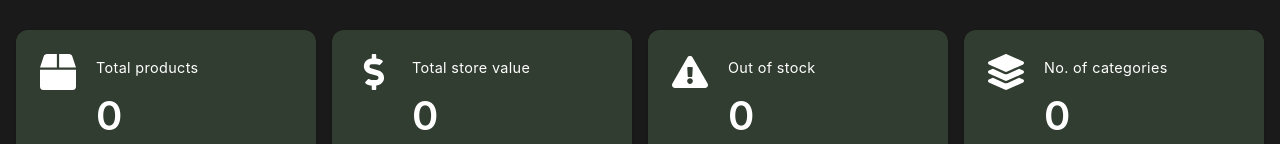
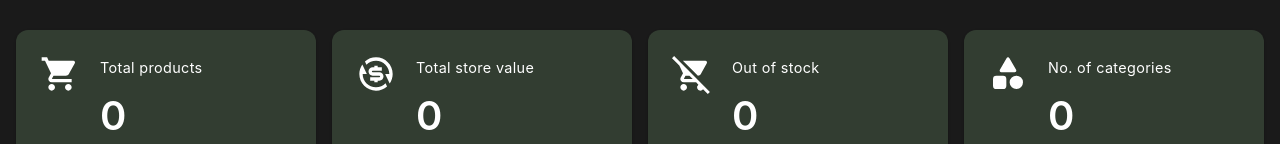
Before and after one commit to SiddharthPandey27/inventory-app, a React (Create React App) app: page / in a window 1280 px wide. Shown: the part 148-292 px from the top of the page. Built offline with nearby package versions, Linux system fonts and the light colour scheme; no server answers.

Commit message:
icons changed

```diff
--- a/src/components/Widgets.tsx
+++ b/src/components/Widgets.tsx
@@ -2,7 +2,10 @@ import React from 'react';
 import { useSelector } from 'react-redux';
 import { RootState } from '../redux/store';
 import { Card, CardContent, Typography, Box } from '@mui/material';
-import { FaBox, FaDollarSign, FaExclamationTriangle, FaLayerGroup } from 'react-icons/fa';
+import { MdShoppingCart, MdRemoveShoppingCart } from "react-icons/md";
+import { RiExchangeDollarFill } from "react-icons/ri";
+import { TbTriangleSquareCircleFilled } from "react-icons/tb";
+
 
 const Widgets: React.FC = () => {
     const products = useSelector((state: RootState) => state.inventory.products);
@@ -21,10 +24,10 @@ const Widgets: React.FC = () => {
     const categories = new Set(products.map(p => p.category)).size;
 
     const widgetData = [
-        { label: 'Total products', value: totalProducts, icon: FaBox },
-        { label: 'Total store value', value: `${totalValue}`, icon: FaDollarSign },
-        { label: 'Out of stock', value: outOfStock, icon: FaExclamationTriangle },
-        { label: 'No. of categories', value: categories, icon: FaLayerGroup },
+        { label: 'Total products', value: totalProducts, icon: MdShoppingCart },
+        { label: 'Total store value', value: `${totalValue}`, icon: RiExchangeDollarFill },
+        { label: 'Out of stock', value: outOfStock, icon: MdRemoveShoppingCart },
+        { label: 'No. of categories', value: categories, icon: TbTriangleSquareCircleFilled },
     ];
 
     return (
@@ -36,7 +39,7 @@ const Widgets: React.FC = () => {
             {widgetData.map(widget => (
                 <Card key={widget.label} className="!bg-[#273326] text-white !rounded-xl shadow-lg">
                     <CardContent className="flex flex-row items-start !p-6 gap-5">
-                        <widget.icon className="text-4xl text-white" />
+                        <widget.icon className="text-[2.5rem] text-white" />
                         <div className='flex flex-col gap-3 my-1'>
                             <Typography variant="body2" className="tracking-wide !text-[0.9rem] mb-1">
                                 {widget.label}
```
